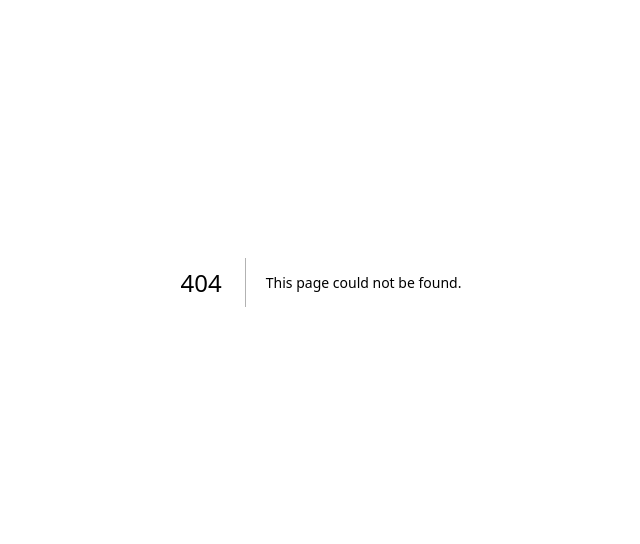
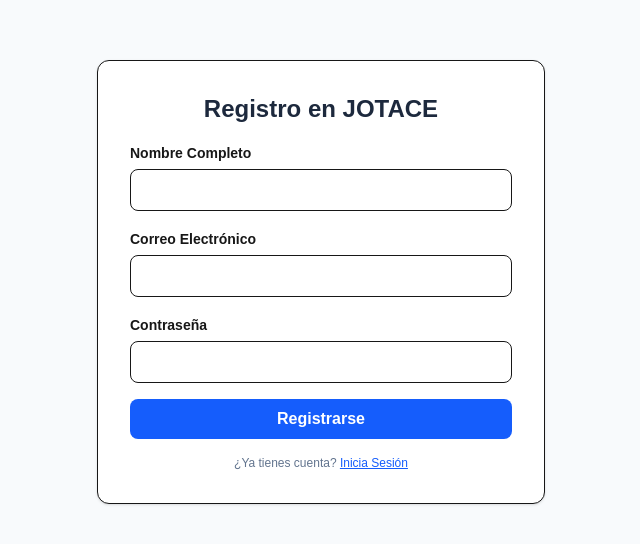
Before and after one commit to joeliga/jotace-app, a Next.js app: page /register in a window 1280 px wide. Before the commit this address had no page. Shown: the part 118-662 px from the top of the page, without its empty margins (319-959 px from the left). Built offline with nearby package versions, Linux system fonts and the light colour scheme; no server answers.

Commit message:
feat: agregadas pantallas de login y registro conectadas a supabase auth

```diff
--- /dev/null
+++ b/app/login/page.tsx
@@ -0,0 +1,67 @@
+'use client'
+
+import { useState } from 'react'
+import { useRouter } from 'next/navigation'
+import { supabase } from '@/lib/supabase'
+import Link from 'next/link'
+
+export default function Login() {
+  const [email, setEmail] = useState('')
+  const [password, setPassword] = useState('')
+  const [error, setError] = useState('')
+  const router = useRouter()
+
+  const handleLogin = async (e: React.FormEvent) => {
+    e.preventDefault()
+    setError('')
+
+    const { data, error: loginError } = await supabase.auth.signInWithPassword({
+      email,
+      password,
+    })
+
+    if (loginError) {
+      setError(loginError.message)
+      return
+    }
+
+    if (data.user) {
+      router.push('/dashboard')
+    }
+  }
+
+  return (
+    <main className="min-h-screen bg-slate-50 flex items-center justify-center p-4">
+      <form onSubmit={handleLogin} className="bg-white p-8 rounded-xl border max-w-md w-full shadow-sm space-y-4">
+        <h2 className="text-2xl font-bold text-slate-800 text-center">Iniciar Sesión</h2>
+        {error && <p className="text-red-500 text-sm">{error}</p>}
+        <div>
+          <label className="text-sm font-semibold">Correo Electrónico</label>
+          <input
+            type="email"
+            required
+            value={email}
+            onChange={(e) => setEmail(e.target.value)}
+            className="w-full border p-2 rounded-lg mt-1"
+          />
+        </div>
+        <div>
+          <label className="text-sm font-semibold">Contraseña</label>
+          <input
+            type="password"
+            required
+            value={password}
+            onChange={(e) => setPassword(e.target.value)}
+            className="w-full border p-2 rounded-lg mt-1"
+          />
+        </div>
+        <button type="submit" className="w-full bg-blue-600 text-white py-2 rounded-lg font-semibold hover:bg-blue-700">
+          Ingresar
+        </button>
+        <p className="text-xs text-center text-slate-500">
+          ¿No tienes cuenta? <Link href="/register" className="text-blue-600 underline">Regístrate</Link>
+        </p>
+      </form>
+    </main>
+  )
+}
--- /dev/null
+++ b/app/register/page.tsx
@@ -0,0 +1,81 @@
+'use client'
+
+import { useState } from 'react'
+import { useRouter } from 'next/navigation'
+import { supabase } from '@/lib/supabase'
+import Link from 'next/link'
+
+export default function Register() {
+  const [email, setEmail] = useState('')
+  const [password, setPassword] = useState('')
+  const [nombre, setNombre] = useState('')
+  const [error, setError] = useState('')
+  const router = useRouter()
+
+  const handleRegister = async (e: React.FormEvent) => {
+    e.preventDefault()
+    setError('')
+
+    const { data, error: signUpError } = await supabase.auth.signUp({
+      email,
+      password,
+    })
+
+    if (signUpError) {
+      setError(signUpError.message)
+      return
+    }
+
+    if (data.user) {
+      await supabase.from('profiles').insert([
+        { id: data.user.id, nombre, rol: 'cliente' }
+      ])
+      router.push('/login')
+    }
+  }
+
+  return (
+    <main className="min-h-screen bg-slate-50 flex items-center justify-center p-4">
+      <form onSubmit={handleRegister} className="bg-white p-8 rounded-xl border max-w-md w-full shadow-sm space-y-4">
+        <h2 className="text-2xl font-bold text-slate-800 text-center">Registro en JOTACE</h2>
+        {error && <p className="text-red-500 text-sm">{error}</p>}
+        <div>
+          <label className="text-sm font-semibold">Nombre Completo</label>
+          <input
+            type="text"
+            required
+            value={nombre}
+            onChange={(e) => setNombre(e.target.value)}
+            className="w-full border p-2 rounded-lg mt-1"
+          />
+        </div>
+        <div>
+          <label className="text-sm font-semibold">Correo Electrónico</label>
+          <input
+            type="email"
+            required
+            value={email}
+            onChange={(e) => setEmail(e.target.value)}
+            className="w-full border p-2 rounded-lg mt-1"
+          />
+        </div>
+        <div>
+          <label className="text-sm font-semibold">Contraseña</label>
+          <input
+            type="password"
+            required
+            value={password}
+            onChange={(e) => setPassword(e.target.value)}
+            className="w-full border p-2 rounded-lg mt-1"
+          />
+        </div>
+        <button type="submit" className="w-full bg-blue-600 text-white py-2 rounded-lg font-semibold hover:bg-blue-700">
+          Registrarse
+        </button>
+        <p className="text-xs text-center text-slate-500">
+          ¿Ya tienes cuenta? <Link href="/login" className="text-blue-600 underline">Inicia Sesión</Link>
+        </p>
+      </form>
+    </main>
+  )
+}
```
